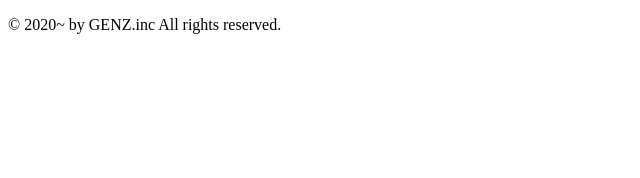
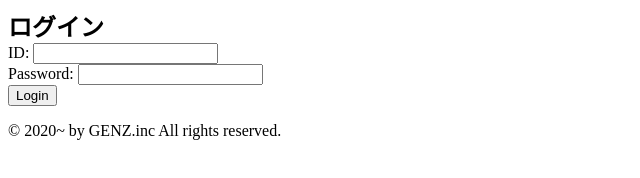
Before and after one commit to A-Sakagami/tstest, a website: page src/login.html in a window 1280 px wide. Shown: the whole page, without its empty margins (0-640 px from the left). Drawn offline with Linux system fonts and the light colour scheme.

Commit message:
ログインフォームの準備

```diff
--- a/src/login.html
+++ b/src/login.html
@@ -14,7 +14,21 @@
 
 </header>
 <body>
-
+    <div class="login-form-container">
+        <h2>ログイン</h2>
+        <!-- Update the action with your form submission endpoint -->
+        <form action="/submit-your-login-form" method="post">
+            <div class="form-group">
+                <label for="userId">ID:</label>
+                <input type="text" id="userId" name="userId" required>
+            </div>
+            <div class="form-group">
+                <label for="password">Password:</label>
+                <input type="password" id="password" name="password" required>
+            </div>
+            <button type="submit">Login</button>
+        </form>
+    </div>
 </body>
 <footer>
     <p>&copy; 2020~<span id="year"></span> by GENZ.inc All rights reserved.</p>
--- a/src/loginstyle.css
+++ b/src/loginstyle.css
@@ -0,0 +1,6 @@
+/* ログインフォーム */
+/* body */
+body div h2 {
+    margin: 0;
+    font-size: 24px;
+}
```
Also changed, not shown: src/login.ts (added).
